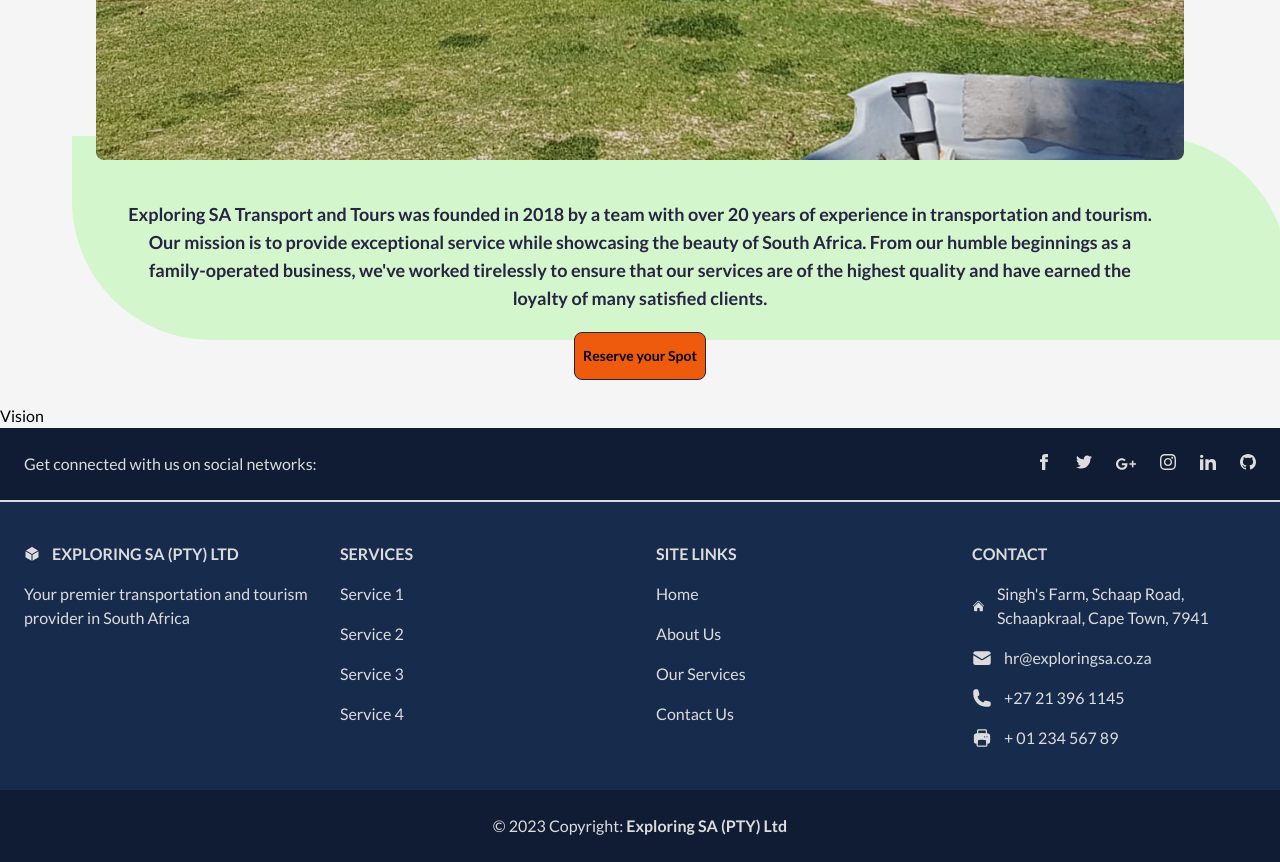
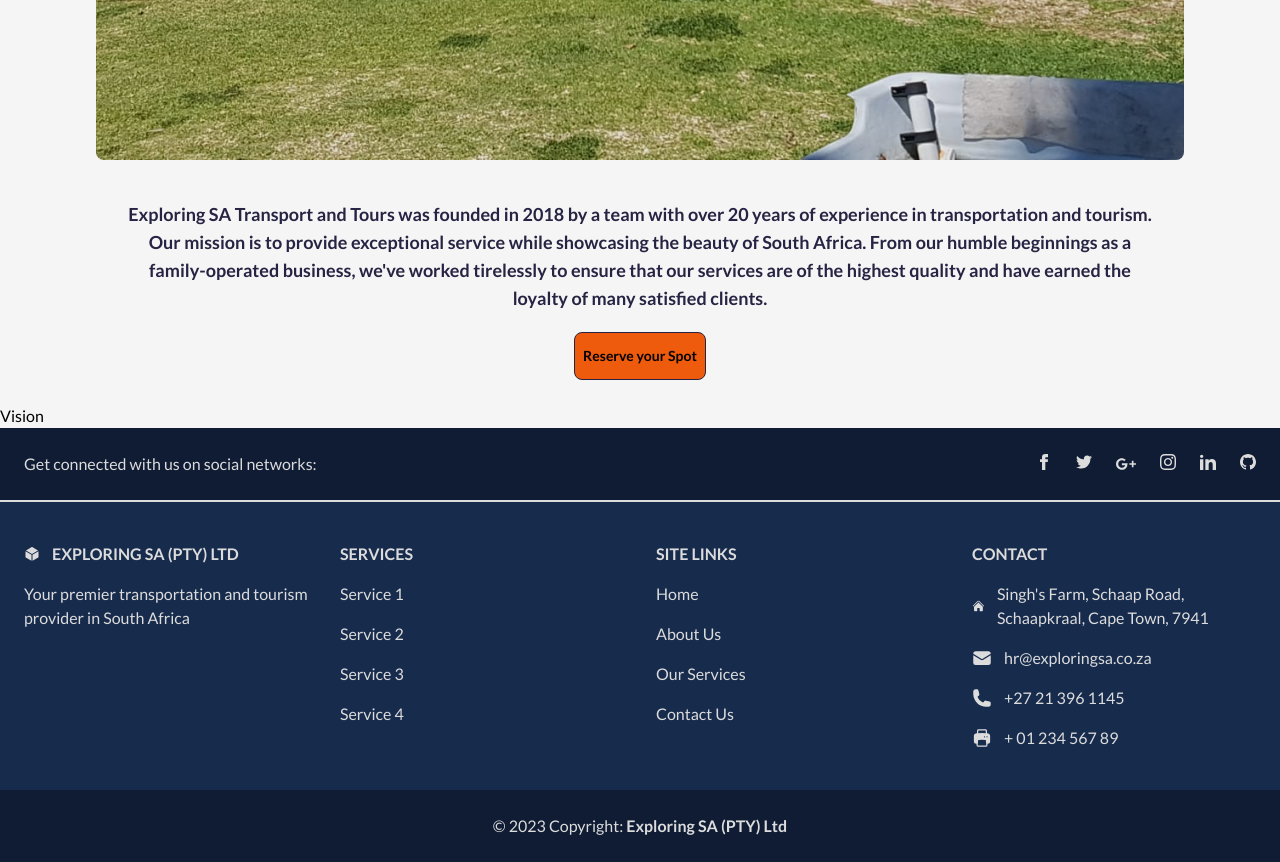
Before and after one commit to Riyaazct/exploringsa, a React (Create React App) app: page /about in a window 1280 px wide. Shown: the part 800-1662 px from the top of the page. Built offline with nearby package versions, Linux system fonts and the light colour scheme; what tailwindcss-animated, tw-elements would draw is missing.

Commit message:
adjustments to styling

```diff
--- a/src/components/Footer.js
+++ b/src/components/Footer.js
@@ -1,6 +1,6 @@
 import React from "react";
-import { BsWhatsapp, BsInstagram } from "react-icons/bs";
-import { SiFacebook } from "react-icons/si";
+// import { BsWhatsapp, BsInstagram } from "react-icons/bs";
+// import { SiFacebook } from "react-icons/si";
 
 const Footer = () => {
   return (
--- a/src/index.css
+++ b/src/index.css
@@ -24,5 +24,5 @@
 }
 
 .aboutBg {
-  border-radius: 0 139px;
+  border-radius: 0 159px;
 }
--- a/src/routes/AboutUs.js
+++ b/src/routes/AboutUs.js
@@ -11,7 +11,7 @@ const AboutUs = () => (
         {/* Background div */}
 
         {/* TEXT */}
-        <div className="max-w-[90%] sm:max-w-[80%] text-center relative rounded-lg mt-5">
+        <div className="max-w-[90%] sm:max-w-[80%] text-center rounded-lg mt-5">
           <p className="my-auto text-lg text-blueText font-semibold">
             Exploring SA Transport and Tours was founded in 2018 by a
             team with over 20 years of experience in transportation
@@ -25,16 +25,16 @@ const AboutUs = () => (
           <button className="mt-5 mb-6 h-12 text-sm font-semibold">
             Reserve your Spot
           </button>
-          <div className="bg-lightGreen absolute h-full w-[95vw] -left-8 -top-12 -z-10 aboutBg sm:-top-16 sm:-left-14" />
+          <div className="bg-lightGreen absolute h-full max-h-[350px] w-[95%] left-5 bottom-2 -z-10 aboutBg sm:-top-44 sm:-left-14" />
         </div>
         {/* IMAGE AND BUTTON */}
-        <div className="relative sm:max-w-[85%]">
+        <div className="relative max-w-[85%]">
           <img
             className=" mx-auto rounded-lg"
             src="images/our story 2.jpg"
             alt="the company tour guide and owner with some tourists"
           />
-          <div className="absolute bg-[#000000] bg-opacity-[10%] top-0 w-full h-full rounded-lg " />
+          <div className="absolute bg-[#000000] bg-opacity-[10%] top-0 w-full h-full rounded-lg  " />
         </div>
       </div>
     </div>
```
